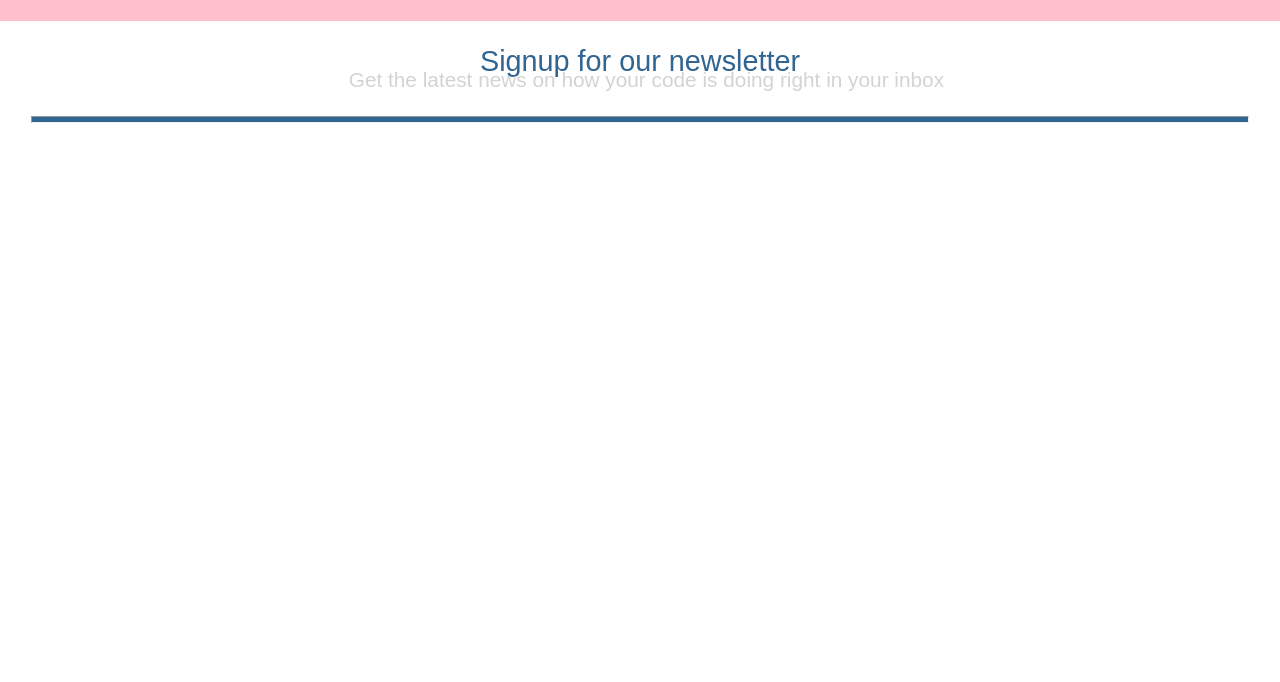
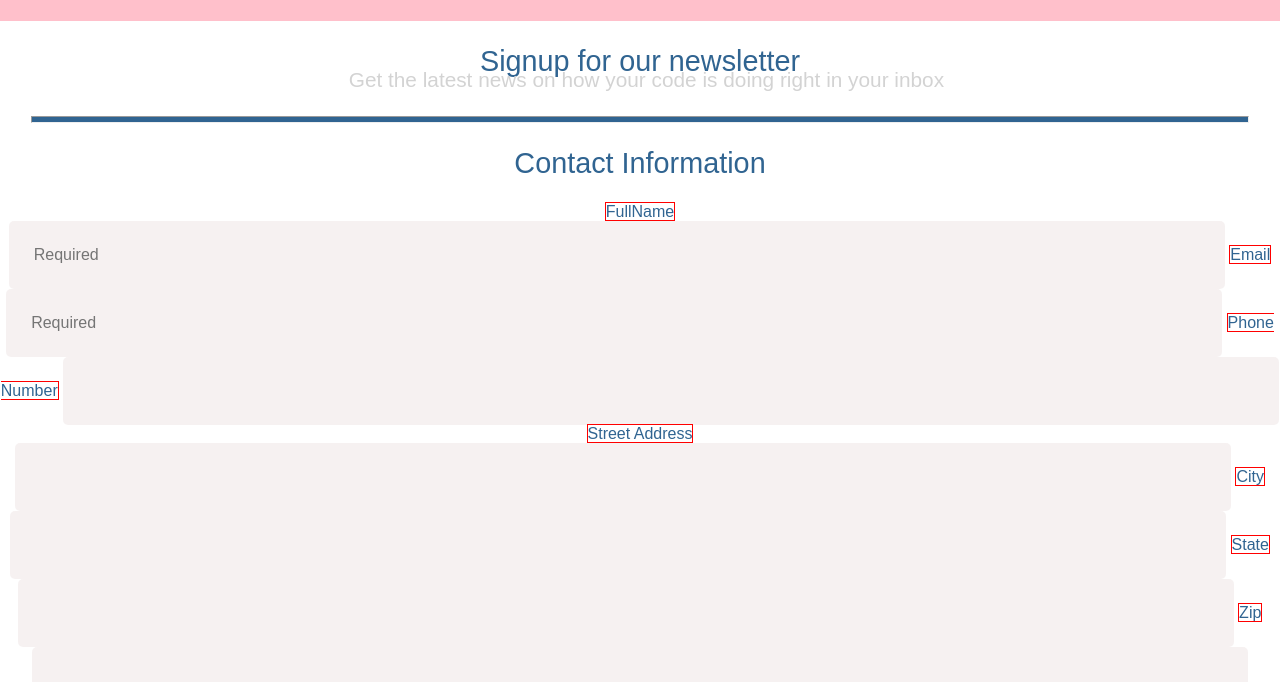
Before and after one commit to kevcoder/newsletterSignupForm, a plain HTML site: page index.html in a window 1280 px wide. Shown: the part 118-800 px from the top of the page. Drawn offline with Linux system fonts and the light colour scheme.

Commit message:
input elements added

```diff
--- a/css/main.css
+++ b/css/main.css
@@ -46,9 +46,42 @@ hr{
 		background-color: #306491;
 		padding:10px;
 	}
+	label{
+		width: 30%;
+		display: block;
+		border: 1px solid red;
+	}
+	input{
+		width: 95%;
+		border: none;
+		border-radius: 5px;
+		padding: 25px;
+		background-color: rgba(243, 236, 236, 0.7);
+
+	}
 }
 @media(min-width: 768px){
 	header{
 		background-color: pink;
 	}
+	label{
+		display: inline;
+	}
+
+
+
+
+
+
+
+
+
+
+
+
+
+
+
+
+
 }
--- a/index.html
+++ b/index.html
@@ -11,20 +11,52 @@
 <!-- ============================
 						Header
 ============================== -->
+
 	<header>
 		<h1>The Code Review</h1>
 	</header>
+
 <!-- ============================
 					Main Container
 ============================== -->
+
 	<main class="main-container">
 		<h2>Signup for our newsletter</h2>
 		<p class="info-text">Get the latest news on how your code is doing right in your inbox</p>
 		<hr>
+
 <!-- ============================
 							Form
 ============================== -->
-		<form action="index.html" method="post"></form>
+
+		<form action="index.html" method="post">
+			<h2>Contact Information</h2>
+
+			<label>FullName</label>
+			<input type="text" name="user_name" placeholder="Required">
+
+			<label>Email</label>
+			<input type="email" id="mail" name="user_email" placeholder="Required">
+
+			<label>Phone Number</label>
+			<input type="email" id="mail" name="user_email" >
+
+			<label>Street Address</label>
+			<input type="email" id="mail" name="user_email" >
+
+			<label>City</label>
+			<input type="email" id="mail" name="user_email">
+
+			<label>State</label>
+			<input type="email" id="mail" name="user_email">
+
+			<label>Zip</label>
+			<input type="email" id="mail" name="user_email">
+
+			<hr>
+			<h2>Newsletter</h2>
+			<p>Select the newsletters you would like to recieve</p>
+		</form>
 	</main>
 <!-- ============================
 							Footer
```
